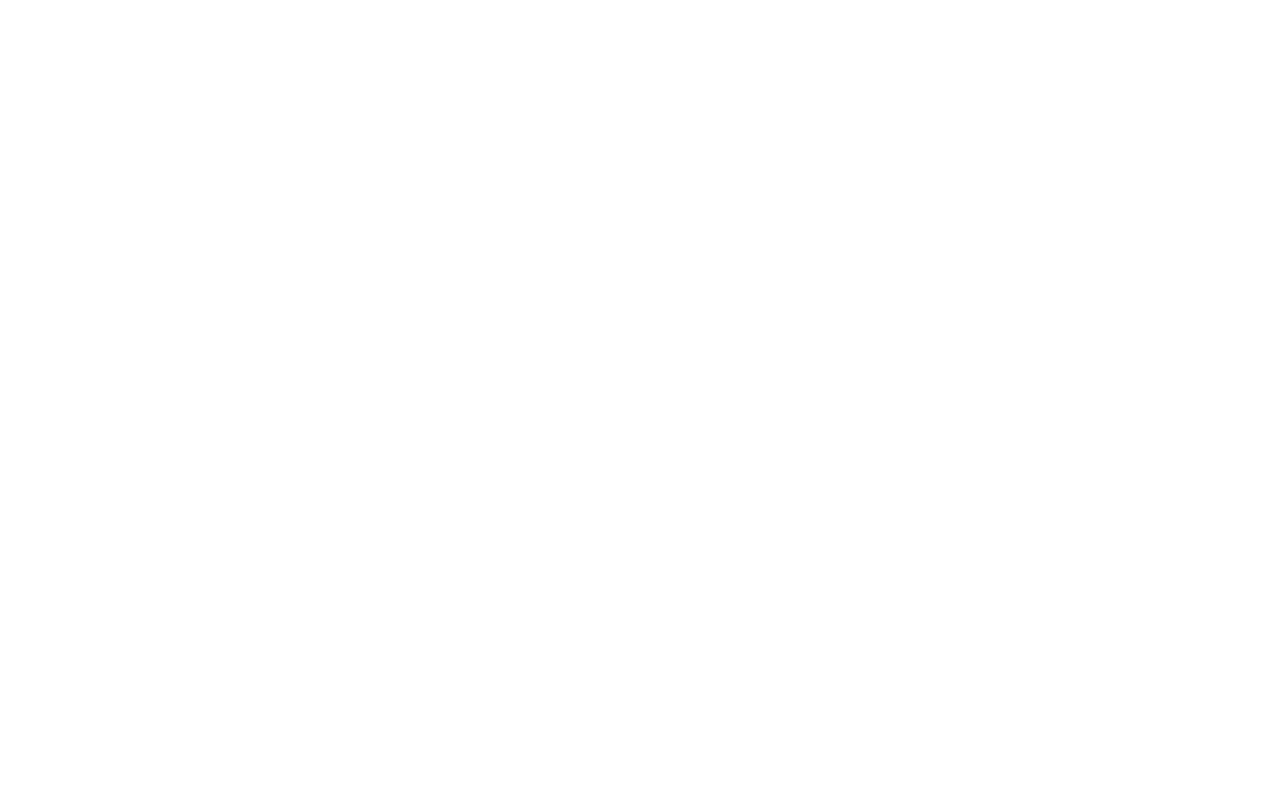
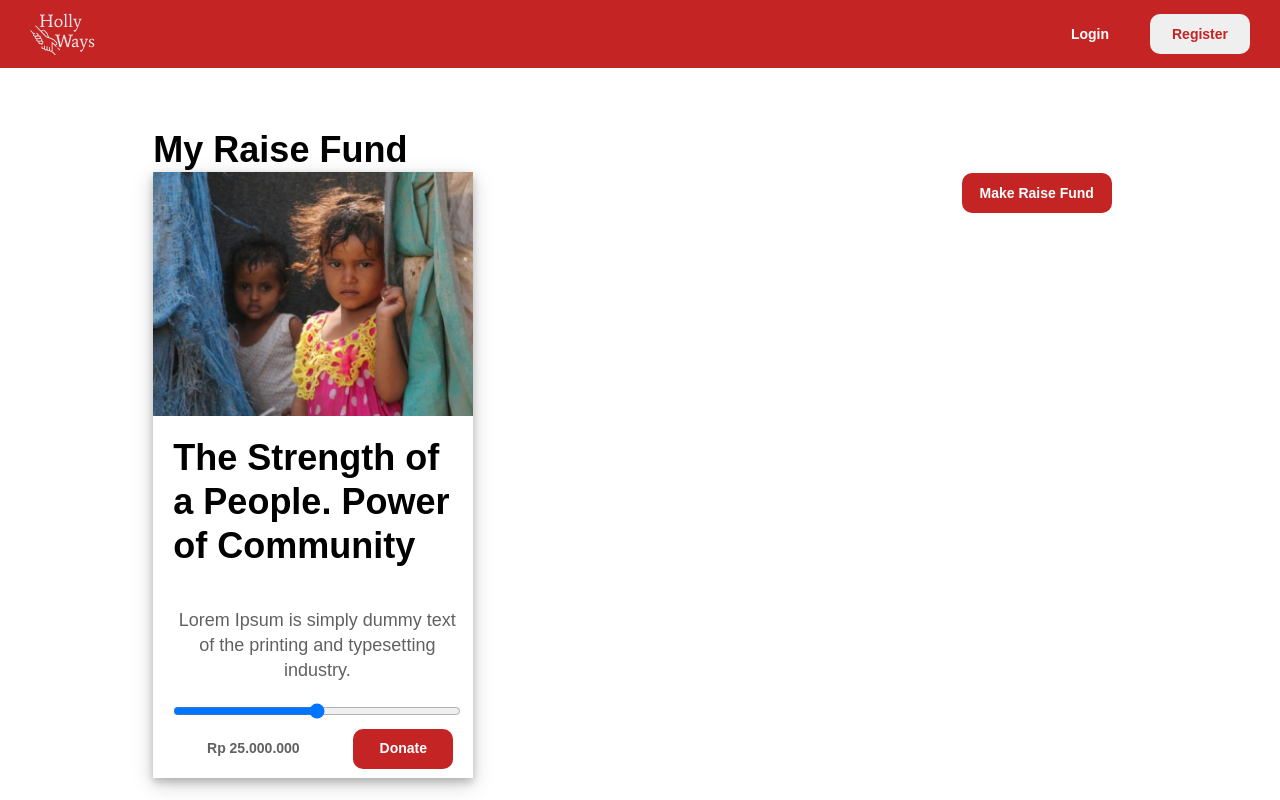
Before and after one commit to ozan1338/FE-HolyWays, a React (Create React App) app: page /raise-fund in a window 1280 px wide. Built offline with nearby package versions, Linux system fonts and the light colour scheme.

Commit message:
Create Raise Fund

```diff
--- a/src/App.js
+++ b/src/App.js
@@ -3,6 +3,7 @@
 import LandingPage from './pages/LandingPage';
 import DetailsPage from './pages/DetailsPage';
 import UserPage from './pages/UserPage';
+import RaiseFundPage from './pages/RaiseFundPage';
 
 function App() {
   return (
@@ -13,6 +14,7 @@
         <Route path='/details' component={DetailsPage} exact />
         {/* Later Add id for user */}
         <Route path='/user' component={UserPage} exact />
+        <Route path='/raise-fund' component={RaiseFundPage} />
       </Switch>
     </Router>
   );
--- a/src/components/Card.js
+++ b/src/components/Card.js
@@ -2,9 +2,19 @@
 import { LazyLoadImage } from "react-lazy-load-image-component";
 
 export default function Card(props) {
-    const {title , desc, img, price} = props
+    const {title , desc, img, price, column} = props;
+    let col;
+    if(column === 1){
+      col = 'col-1';
+    }else if( column === 2){
+      col = 'col-2';
+    }else if( column === 3){
+      col = 'col-3';
+    }else if( column === 4){
+      col = 'col-4';
+    }
   return (
-    <div className="col-3">
+    <div  className={col}>
       <div className="card">
         <LazyLoadImage
           src={img}
--- a/src/index.css
+++ b/src/index.css
@@ -208,7 +208,17 @@
 }
 
 .col-3 {
-  width: calc(100% / 12 * 3);
+  width: 33.3%;
+  margin-right: 15px;
+}
+
+.col-4 {
+  width: 25%;
+  margin-right: 15px;
+}
+
+.col-5 {
+  width: 20%;
   margin-right: 15px;
 }
 
@@ -530,6 +540,12 @@
   margin-top: 60px;
 }
 
+.container-2 {
+  display: flex;
+  justify-content: space-evenly;
+  margin-top: 60px;
+}
+
 .user-page h1 {
   font-weight: bold;
   font-size: 36px;
@@ -597,3 +613,25 @@
   font-size: 18px;
   line-height: 17px
 }
+
+.raise-fund-button button{
+  background-color: #c42424;
+  width: 150px;
+  margin: 45px 15px;
+}
+
+.raise-fund-body {
+  display: flex;
+  flex-direction: column;
+  width: 50%;
+}
+
+.col-2{
+  width: 50%;
+}
+
+.raise-fund-body h1{
+  font-weight: bold;
+  font-size: 36px;
+  line-height: 44px;
+}
--- a/src/pages/LandingPage.js
+++ b/src/pages/LandingPage.js
@@ -72,6 +72,7 @@
         <div className="row">
 
             <Card
+            column={4}
               title="The Strength of a People. Power of Community"
               desc="Lorem Ipsum is simply dummy text of the printing and typesetting
                     industry."
@@ -79,6 +80,7 @@
               img={process.env.PUBLIC_URL + "/assets/images/image-3.png"}
             />
             <Card
+            column={4}
               title="Empowering Communities Ending Poverty"
               desc="Lorem Ipsum is simply dummy text of the printing and typesetting
                     industry."
@@ -86,6 +88,7 @@
               img={process.env.PUBLIC_URL + "/assets/images/image-4.png"}
             />
             <Card
+            column={4}
               title="Please our brothers in flores"
               desc="Lorem Ipsum is simply dummy text of the printing and typesetting
                     industry."
--- a/src/pages/RaiseFundPage.js
+++ b/src/pages/RaiseFundPage.js
@@ -6,8 +6,11 @@
   return (
     <div>
       <Navbar />
-      <div>
+      <div className="container-2">
+        <div className="raise-fund-body">
+          <h1>My Raise Fund</h1>
           <Card
+            column={2}
             title="The Strength of a People. Power of Community"
             desc="Lorem Ipsum is simply dummy text of the printing and typesetting
                     industry."
@@ -15,6 +18,11 @@
             img={process.env.PUBLIC_URL + "/assets/images/image-3.png"}
           />
         </div>
+
+        <div className="raise-fund-button">
+          <button>Make Raise Fund</button>
+        </div>
+      </div>
     </div>
   );
 }
```
Lines whose indentation alone changed are shown as unchanged.
